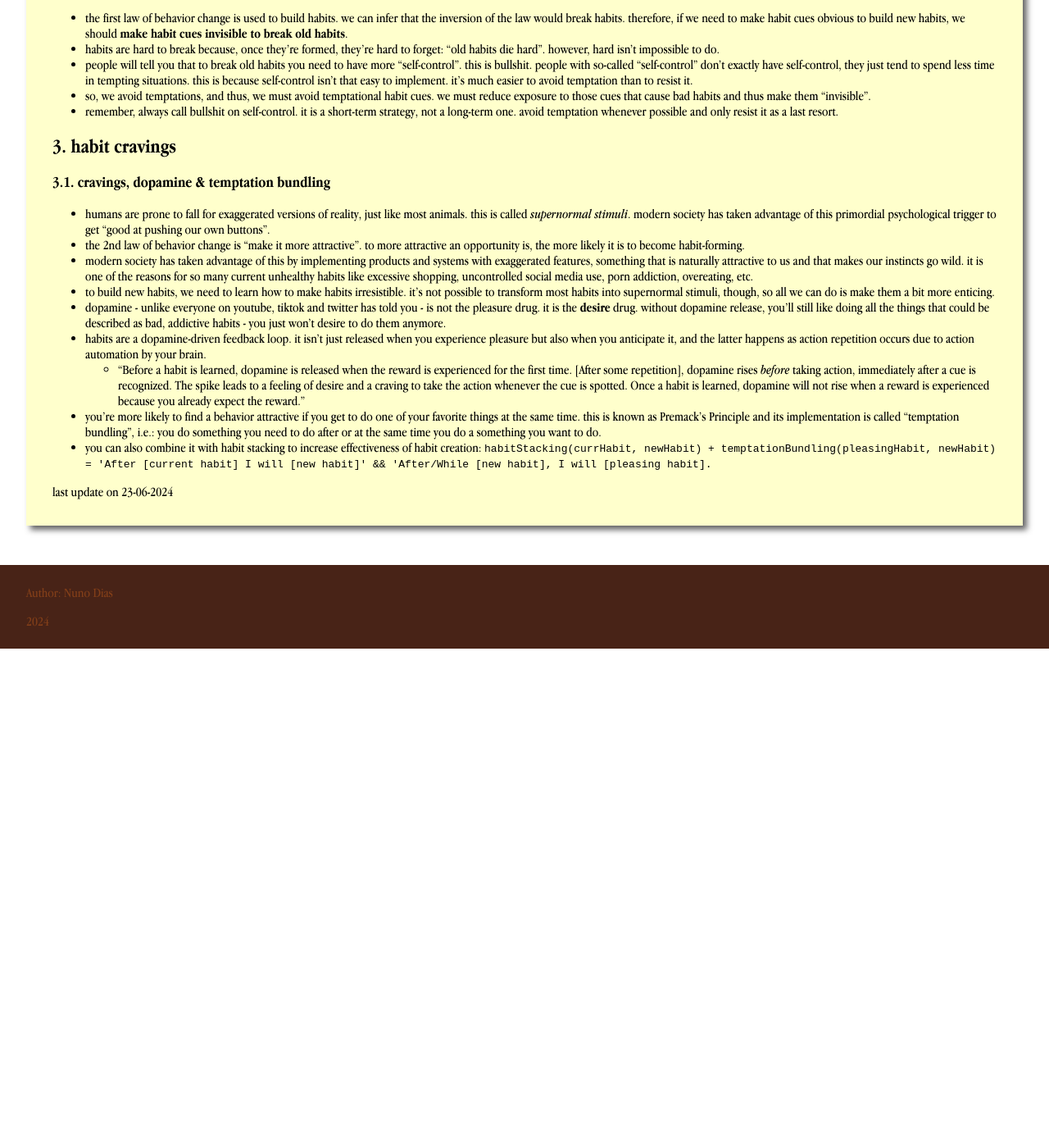
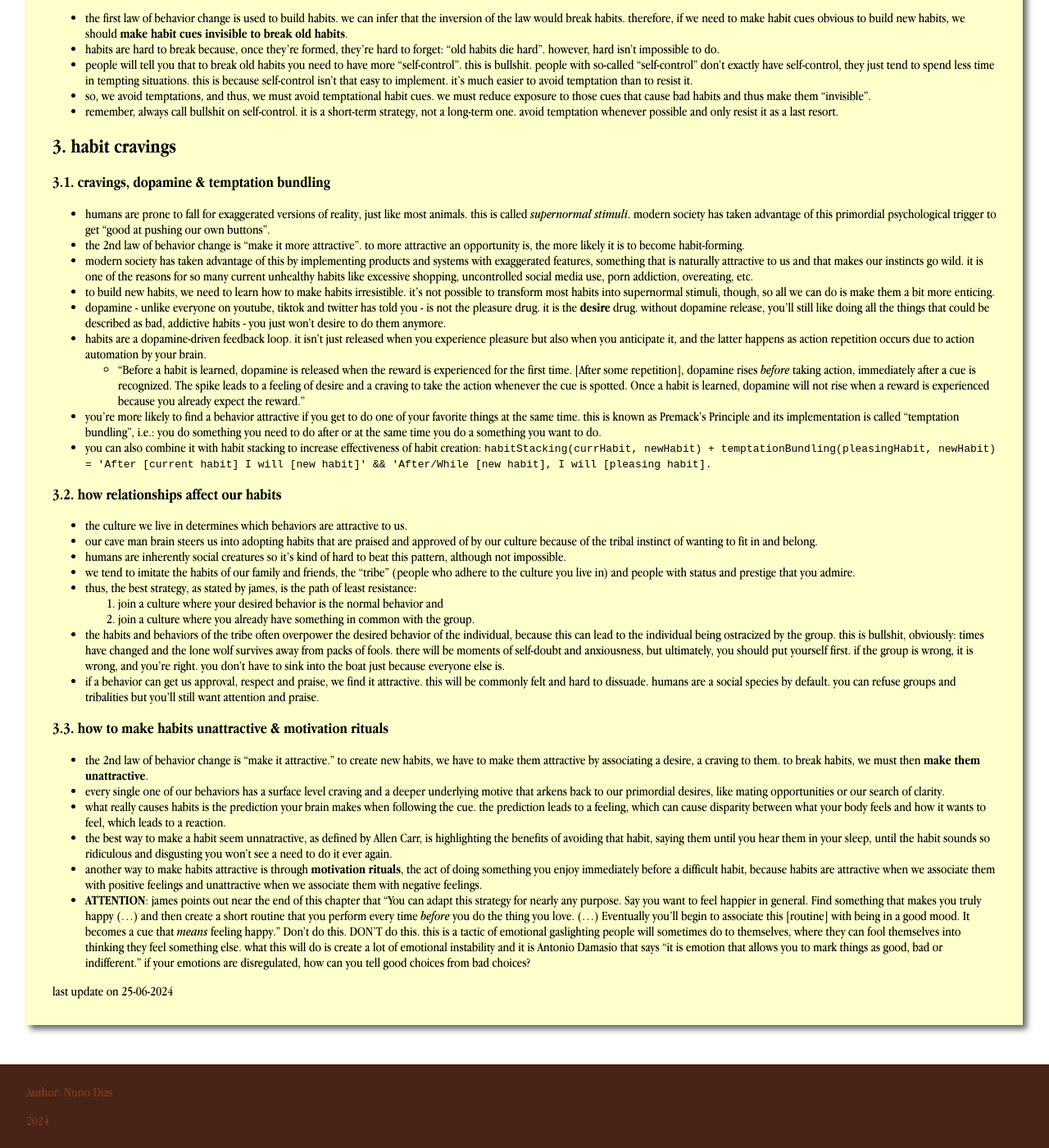
Before and after one commit to shodanwashere/shodanwashere.github.io, a Jekyll site: the page built from blog/_posts/2024-06-22-atomichabits.md, in a window 1280 px wide and 1400 px high, scrolled down 1600 px. Shown: the whole window at 82% size. Built offline with Jekyll 4.4.1, drawn with Linux system fonts in a browser that asks for light colours; before the commit the page ends 2391 px from its top, so only the background shows below that.

Commit message:
Updated atomic habits post

```diff
--- a/blog/_posts/2024-06-22-atomichabits.md
+++ b/blog/_posts/2024-06-22-atomichabits.md
@@ -74,4 +74,25 @@ Here are some lessons learned from James Clear's Atomic Habits. I'll be updating
 - you're more likely to find a behavior attractive if you get to do one of your favorite things at the same time. this is known as Premack's Principle and its implementation is called "temptation bundling", i.e.: you do something you need to do after or at the same time you do a something you want to do.
 - you can also combine it with habit stacking to increase effectiveness of habit creation: `habitStacking(currHabit, newHabit) + temptationBundling(pleasingHabit, newHabit) = 'After [current habit] I will [new habit]' && 'After/While [new habit], I will [pleasing habit].`
 
-last update on 23-06-2024
+### 3.2. how relationships affect our habits
+
+- the culture we live in determines which behaviors are attractive to us.
+- our cave man brain steers us into adopting habits that are praised and approved of by our culture because of the tribal instinct of wanting to fit in and belong.
+- humans are inherently social creatures so it's kind of hard to beat this pattern, although not impossible.
+- we tend to imitate the habits of our family and friends, the "tribe" (people who adhere to the culture you live in) and people with status and prestige that you admire.
+- thus, the best strategy, as stated by james, is the path of least resistance:
+    1. join a culture where your desired behavior is the normal behavior and
+    2. join a culture where you already have something in common with the group.
+- the habits and behaviors of the tribe often overpower the desired behavior of the individual, because this can lead to the individual being ostracized by the group. this is bullshit, obviously: times have changed and the lone wolf survives away from packs of fools. there will be moments of self-doubt and anxiousness, but ultimately, you should put yourself first. if the group is wrong, it is wrong, and you're right. you don't have to sink into the boat just because everyone else is.
+- if a behavior can get us approval, respect and praise, we find it attractive. this will be commonly felt and hard to dissuade. humans are a social species by default. you can refuse groups and tribalities but you'll still want attention and praise.
+
+### 3.3. how to make habits unattractive & motivation rituals
+
+- the 2nd law of behavior change is "make it attractive." to create new habits, we have to make them attractive by associating a desire, a craving to them. to break habits, we must then **make them unattractive**.
+- every single one of our behaviors has a surface level craving and a deeper underlying motive that arkens back to our primordial desires, like mating opportunities or our search of clarity.
+- what really causes habits is the prediction your brain makes when following the cue. the prediction leads to a feeling, which can cause disparity between what your body feels and how it wants to feel, which leads to a reaction.
+- the best way to make a habit seem unnatractive, as defined by Allen Carr, is highlighting the benefits of avoiding that habit, saying them until you hear them in your sleep, until the habit sounds so ridiculous and disgusting you won't see a need to do it ever again.
+- another way to make habits attractive is through **motivation rituals**, the act of doing something you enjoy immediately before a difficult habit, because habits are attractive when we associate them with positive feelings and unattractive when we associate them with negative feelings.
+- **ATTENTION**: james points out near the end of this chapter that "You can adapt this strategy for nearly any purpose. Say you want to feel happier in general. Find something that makes you truly happy (...) and then create a short routine that you perform every time _before_ you do the thing you love. (...) Eventually you'll begin to associate this [routine] with being in a good mood. It becomes a cue that _means_ feeling happy." Don't do this. DON'T do this. this is a tactic of emotional gaslighting people will sometimes do to themselves, where they can fool themselves into thinking they feel something else. what this will do is create a lot of emotional instability and it is Antonio Damasio that says "it is emotion that allows you to mark things as good, bad or indifferent." if your emotions are disregulated, how can you tell good choices from bad choices?
+
+last update on 25-06-2024
```
